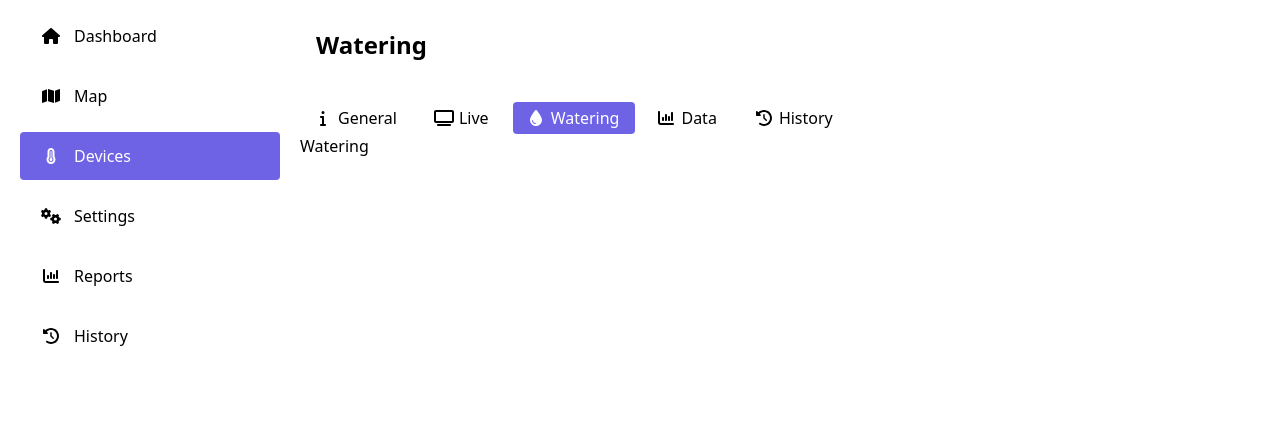
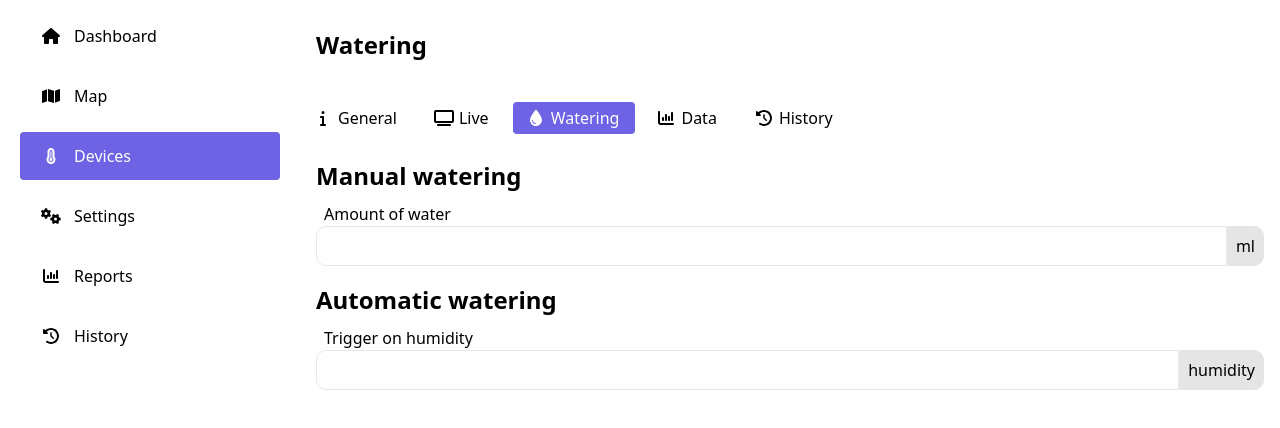
Before and after one commit to Marcin164/Gardener, a React (Vite) app in the folder frontend/: page /app/devices/device/1/watering in a window 1280 px wide. Shown: the top 428 px of the page. Built offline with nearby package versions, Linux system fonts and the light colour scheme; no server answers; what @propelauth/react would draw is missing.

Commit message:
add changes I dont know what

```diff
--- a/frontend/package.json
+++ b/frontend/package.json
@@ -18,10 +18,15 @@
     "@tanstack/react-query": "^5.51.15",
     "@tanstack/react-query-devtools": "^5.51.15",
     "@tanstack/react-table": "^8.19.3",
+    "@wojtekmaj/react-daterange-picker": "^6.0.0",
     "axios": "^1.7.2",
+    "date-fns": "^4.1.0",
     "leaflet": "^1.9.4",
     "leaflet-geosearch": "^4.0.0",
     "react": "^18.3.1",
+    "react-calendar": "^5.0.0",
+    "react-date-picker": "^11.0.0",
+    "react-date-range": "^2.0.1",
     "react-dom": "^18.3.1",
     "react-hook-form": "^7.52.1",
     "react-hot-toast": "^2.4.1",
@@ -36,6 +41,7 @@
     "@types/leaflet": "^1.9.12",
     "@types/node": "^20.14.9",
     "@types/react": "^18.3.3",
+    "@types/react-date-range": "^1.4.9",
     "@types/react-dom": "^18.3.0",
     "@typescript-eslint/eslint-plugin": "^7.13.1",
     "@typescript-eslint/parser": "^7.13.1",
--- a/frontend/src/App.tsx
+++ b/frontend/src/App.tsx
@@ -7,6 +7,7 @@ import Device from "./pages/Device";
 import General from "./pages/General";
 import Live from "./pages/Live";
 import Watering from "./pages/Watering";
+import Data from "./pages/Data";
 
 function App() {
   return (
@@ -20,6 +21,7 @@ function App() {
             <Route path="general" element={<General />} />
             <Route path="live" element={<Live />} />
             <Route path="watering" element={<Watering />} />
+            <Route path="data" element={<Data />} />
           </Route>
         </Route>
       </Routes>
--- /dev/null
+++ b/frontend/src/components/Calendar/Calendar.tsx
@@ -0,0 +1,18 @@
+import { DateRangePicker } from "react-date-range";
+import "react-date-range/dist/styles.css"; // main style file
+import "react-date-range/dist/theme/default.css"; // theme css file
+
+type Props = {
+  onChange?: any;
+  range?: any;
+};
+
+const DatePicker = ({ onChange, range }: Props) => {
+  return (
+    <div className="py-4">
+      <DateRangePicker onChange={onChange} ranges={[range]} />
+    </div>
+  );
+};
+
+export default DatePicker;
--- a/frontend/src/components/Inputs/Input.tsx
+++ b/frontend/src/components/Inputs/Input.tsx
@@ -4,24 +4,48 @@ type Props = {
   name: string;
   label: string;
   value?: any;
-  onBlur: any;
-  onChange: any;
+  onBlur?: any;
+  onChange?: any;
+  unit?: string;
+  inputClassName?: string;
+  type?: string;
 };
 
 const Input = forwardRef(
-  ({ name, label, value, onBlur, onChange }: Props, ref: any) => {
+  (
+    {
+      name,
+      label,
+      value,
+      onBlur,
+      onChange,
+      unit,
+      inputClassName = "",
+      type = "text",
+    }: Props,
+    ref: any
+  ) => {
     return (
       <div className="py-2">
         <label className="pl-2 font-medium">{label}</label>
+        <div className="flex">
           <input
             ref={ref}
             name={name}
-          type="text"
-          className="w-full h-[40px] border rounded-[10px] px-2"
+            type={type}
+            className={`w-full h-[40px] border px-2 ${inputClassName} ${
+              unit ? "rounded-l-[10px]" : "rounded-[10px]"
+            }`}
             defaultValue={value}
             onBlur={onBlur}
             onChange={onChange}
           />
+          {unit && (
+            <div className="bg-[#E5E5E5] px-2 rounded-r-[10px] border flex justify-center items-center">
+              <span>{unit}</span>
+            </div>
+          )}
+        </div>
       </div>
     );
   }
--- a/frontend/src/pages/Dashboard.tsx
+++ b/frontend/src/pages/Dashboard.tsx
@@ -4,7 +4,7 @@ import { getData } from "../api/websocket";
 type Props = {};
 
 const Dashboard = (props: Props) => {
-  return <div>Dashboard</div>;
+  return <div></div>;
 };
 
 export default Dashboard;
--- /dev/null
+++ b/frontend/src/pages/Data.tsx
@@ -0,0 +1,67 @@
+import React, { useState } from "react";
+import {
+  CartesianGrid,
+  Line,
+  LineChart,
+  ResponsiveContainer,
+  Tooltip,
+  XAxis,
+  YAxis,
+} from "recharts";
+import DatePicker from "../components/Calendar/Calendar";
+
+type Props = {};
+
+const Data = (props: Props) => {
+  const [selectionRange, setSelectionRange] = useState({
+    startDate: new Date(),
+    endDate: new Date(),
+    key: "selection",
+  });
+
+  const handleDateSelect = (ranges: any) => {
+    setSelectionRange({ ...ranges.selection });
+  };
+
+  return (
+    <div className="w-full flex">
+      <div className="w-[60%]">
+        <div className="text-[24px] font-bold">Temperature</div>
+        <ResponsiveContainer width="100%" height={250}>
+          <LineChart data={[]} margin={{ top: 5, bottom: 5 }}>
+            <CartesianGrid strokeDasharray="5 3" />
+            <XAxis dataKey="timestamp" />
+            <YAxis />
+            <Tooltip />
+            <Line
+              type="monotone"
+              dataKey="value"
+              stroke="#F83A3A"
+              isAnimationActive={false}
+            />
+          </LineChart>
+        </ResponsiveContainer>
+        <div className="text-[24px] font-bold">Humidity</div>
+        <ResponsiveContainer width="100%" height={250}>
+          <LineChart data={[]} margin={{ top: 5, bottom: 5 }}>
+            <CartesianGrid strokeDasharray="5 3" />
+            <XAxis dataKey="timestamp" />
+            <YAxis />
+            <Tooltip />
+            <Line
+              type="monotone"
+              dataKey="value"
+              stroke="#F83A3A"
+              isAnimationActive={false}
+            />
+          </LineChart>
+        </ResponsiveContainer>
+      </div>
+      <div className="w-[40%] px-8">
+        <DatePicker onChange={handleDateSelect} range={selectionRange} />
+      </div>
+    </div>
+  );
+};
+
+export default Data;
--- a/frontend/src/pages/Main.tsx
+++ b/frontend/src/pages/Main.tsx
@@ -1,8 +1,11 @@
-import { Outlet } from "react-router-dom";
+import { Outlet, useNavigate } from "react-router-dom";
 import Navbar from "../components/Navbars/Navbar";
 import Topbar from "../components/Topbar/Topbar";
+import { useEffect } from "react";
 
 const Main = () => {
+  const navigate = useNavigate();
+
   return (
     <div className="flex">
       <Navbar />
--- a/frontend/src/pages/Watering.tsx
+++ b/frontend/src/pages/Watering.tsx
@@ -1,9 +1,37 @@
 import React from "react";
+import Input from "../components/Inputs/Input";
 
 type Props = {};
 
 const Watering = (props: Props) => {
-  return <div>Watering</div>;
+  return (
+    <div className="pt-4 w-[calc(100vw-316px)]">
+      <div className="pt-2 pl-4">
+        <div className="text-[24px] font-bold">Manual watering</div>
+        <div>
+          <Input
+            name="amountOfWater"
+            label="Amount of water"
+            unit="ml"
+            inputClassName="w-[120px]"
+            type="number"
+          />
+        </div>
+      </div>
+      <div className="pt-2 pl-4">
+        <div className="text-[24px] font-bold">Automatic watering</div>
+        <div>
+          <Input
+            name="humidityTrigger"
+            label="Trigger on humidity"
+            unit="humidity"
+            inputClassName="w-[120px]"
+            type="number"
+          />
+        </div>
+      </div>
+    </div>
+  );
 };
 
 export default Watering;
```
Also changed, not shown: 1 other file (tests, documents, lock files or other folders). Lines whose indentation alone changed are shown as unchanged.
